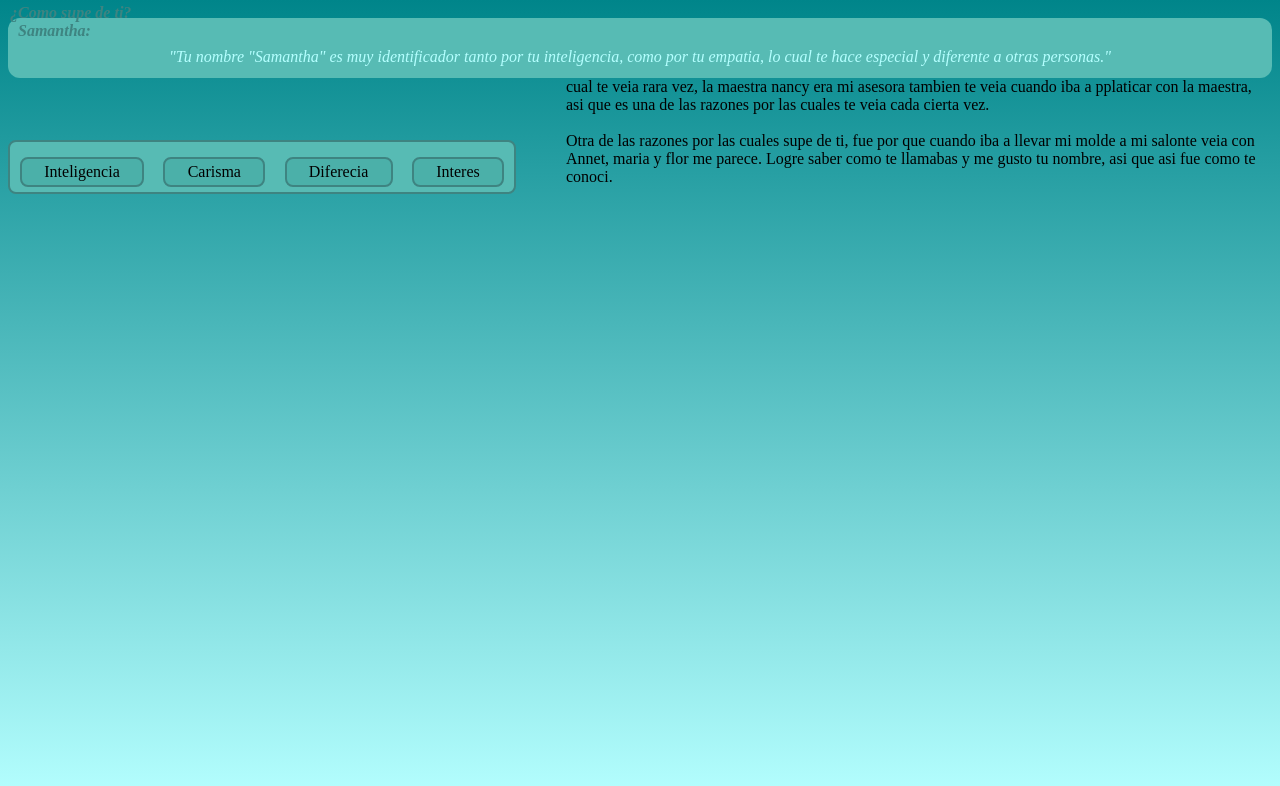
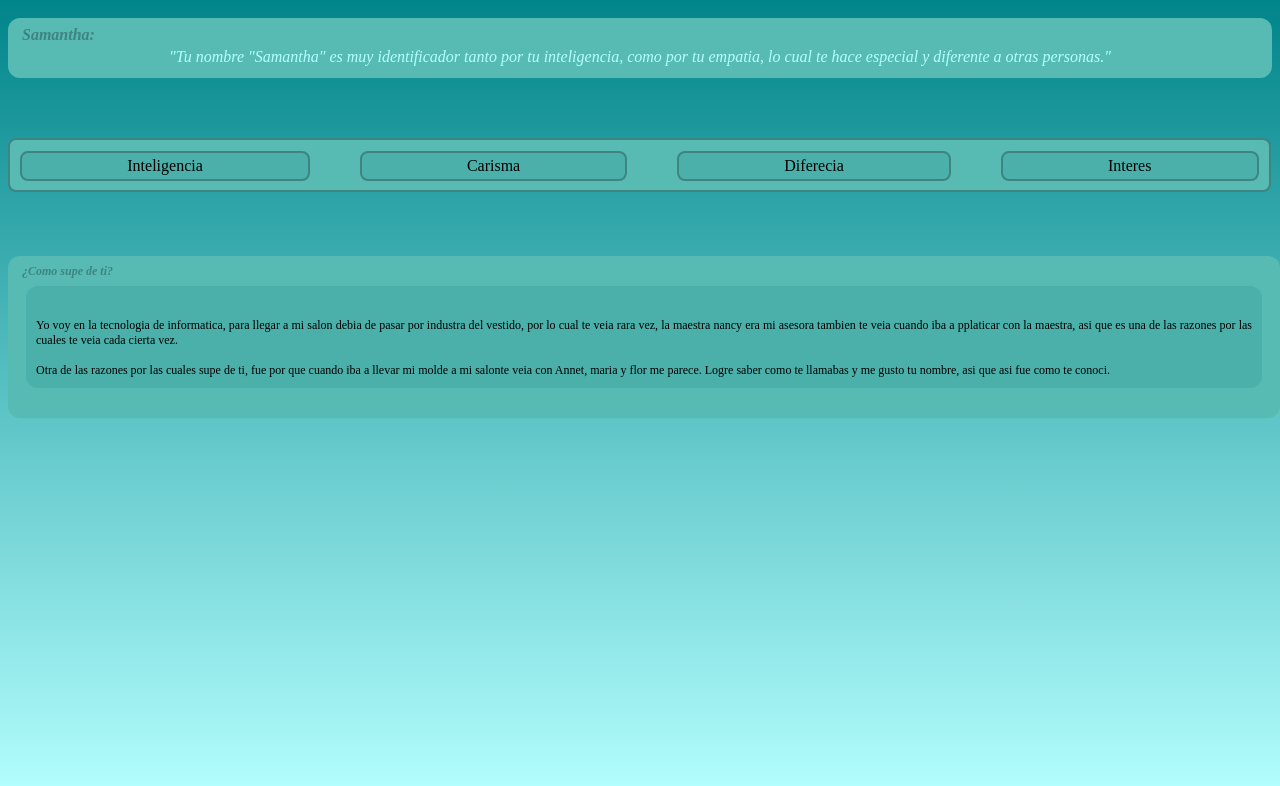
Before and after one commit to programs-jr/prueba, a plain HTML site: page index.html in a window 1280 px wide. Drawn offline with Linux system fonts and the light colour scheme.

Commit message:
Update styles.css

```diff
--- a/styles.css
+++ b/styles.css
@@ -8,8 +8,8 @@ strong {
 font-style: italic;
 color: #3e8481;
 position: absolute;
-left: 10px;
-top: 4px;
+left: 14px;
+top: 8px;
 }
 
 .contenedor-nombre {
@@ -34,15 +34,17 @@ margin: 2px 0;
 .flexbox {
 display: flex;
 position: sticky;
-top: 140px;
+top: 20px;
 flex-flow: column wrap;
 background-color: #57bbb4;
 border-radius: 8px;
 gap: 4%;
+margin-top: 130px;
 padding: 15px 10px 15px 10px;
 height: 20px;
 width: 98%;
 border: 2px solid #3e8481;
+z-index: 15
 }
 
 botton {
@@ -52,10 +54,23 @@ border-radius: 8px;
 border: 2px solid #3e8481;
 text-decoration: none;
 text-align: center;
+position: relative;
+top: -4px;
 }
 
-.cuerpo {
+.fondo-parrafo {
 position: absolute;
-top: 300px;
-background-color: blue;
+top: 32%;
+background-color: #57bbb4;
+border-radius: 12px;
+padding: 18px
 }
+
+.impresion {
+height: auto;
+padding: 2px 10px 10px 10px;
+border-radius: 12px;
+background-color: #4bb0a9;
+font-size: 12px;
+text-align: justify;
+}
```
